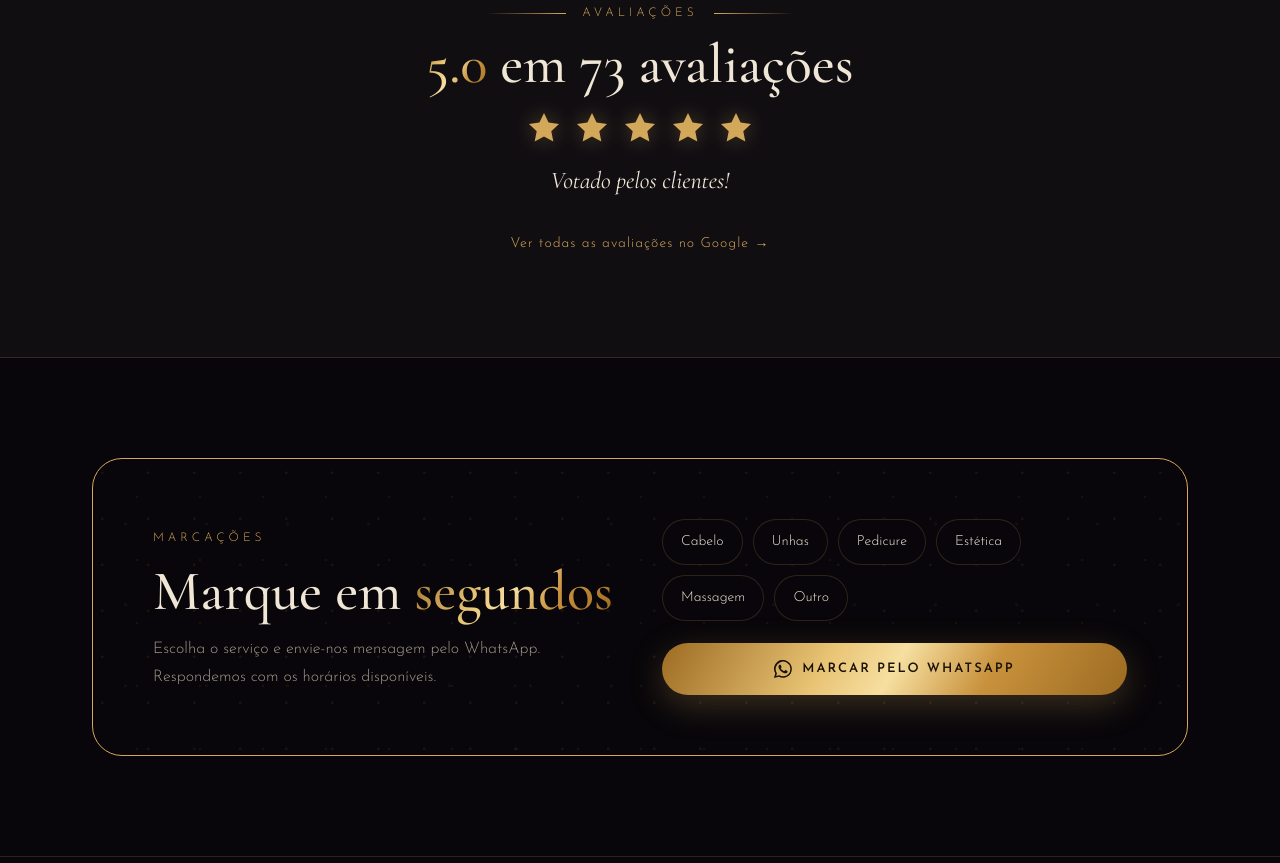
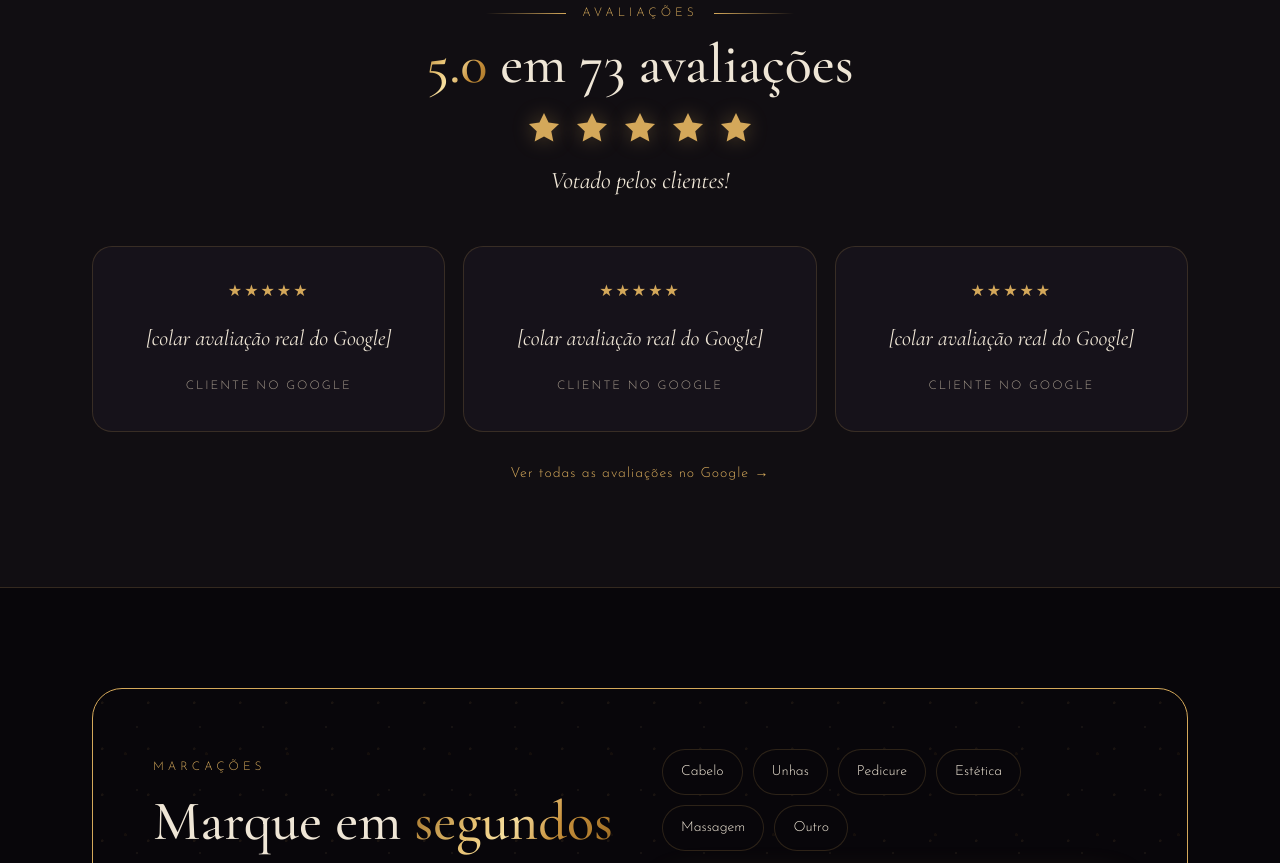
Before and after one commit to Ribeiro-MD/Cabelo, a plain HTML site: page index.html in a window 1280 px wide. Shown: the part 2420-3283 px from the top of the page. Drawn offline with nearby package versions, Linux system fonts and the light colour scheme.

Commit message:
Repõe cartões de avaliações

```diff
--- a/index.html
+++ b/index.html
@@ -341,6 +341,12 @@
       </div>
       <p class="voted" data-i18n="voted"></p>
     </div>
+    <!-- Colar aqui avaliações reais do Google, com autorização -->
+    <div class="quotes" style="margin-top:44px">
+      <div class="quote"><div class="stars">★★★★★</div><p>[colar avaliação real do Google]</p><small data-i18n="client"></small></div>
+      <div class="quote"><div class="stars">★★★★★</div><p>[colar avaliação real do Google]</p><small data-i18n="client"></small></div>
+      <div class="quote"><div class="stars">★★★★★</div><p>[colar avaliação real do Google]</p><small data-i18n="client"></small></div>
+    </div>
     <div class="center"><a class="more" href="https://www.google.com/maps/search/?api=1&query=Pretty%20Hair%20and%20Beauty%20Caldas%20da%20Rainha&query_place_id=ChIJXcsbCq-zGA0Rj67VGMCxWT0" target="_blank" rel="noopener" data-i18n="allReviews"></a></div>
   </div>
 </section>
@@ -416,7 +422,7 @@ const T = {
     teamSub: "Uma equipa pequena, simpática e dedicada — e que fala inglês.",
     team: [["Alda", "Proprietária · Cabeleireira"], ["Amanda", "Técnica de unhas"], ["Tânia", "Estética"]],
     reviewsKicker: "Avaliações", reviewsTitle: '<span class="gold">5.0</span> em 73 avaliações',
-    voted: "Votado pelos clientes!", allReviews: "Ver todas as avaliações no Google →",
+    voted: "Votado pelos clientes!", client: "Cliente no Google", allReviews: "Ver todas as avaliações no Google →",
     bookKicker: "Marcações", bookTitle: 'Marque em <span class="gold">segundos</span>',
     bookSub: "Escolha o serviço e envie-nos mensagem pelo WhatsApp. Respondemos com os horários disponíveis.",
     bookBtn: "Marcar pelo WhatsApp",
@@ -446,7 +452,7 @@ const T = {
     teamSub: "A small, friendly, dedicated team — and we speak English.",
     team: [["Alda", "Owner · Hairstylist"], ["Amanda", "Nail technician"], ["Tânia", "Beauty therapist"]],
     reviewsKicker: "Reviews", reviewsTitle: '<span class="gold">5.0</span> from 73 reviews',
-    voted: "Voted by our clients!", allReviews: "See all reviews on Google →",
+    voted: "Voted by our clients!", client: "Google review", allReviews: "See all reviews on Google →",
     bookKicker: "Bookings", bookTitle: 'Book in <span class="gold">seconds</span>',
     bookSub: "Pick a service and message us on WhatsApp. We'll reply with available times.",
     bookBtn: "Book on WhatsApp",
```
